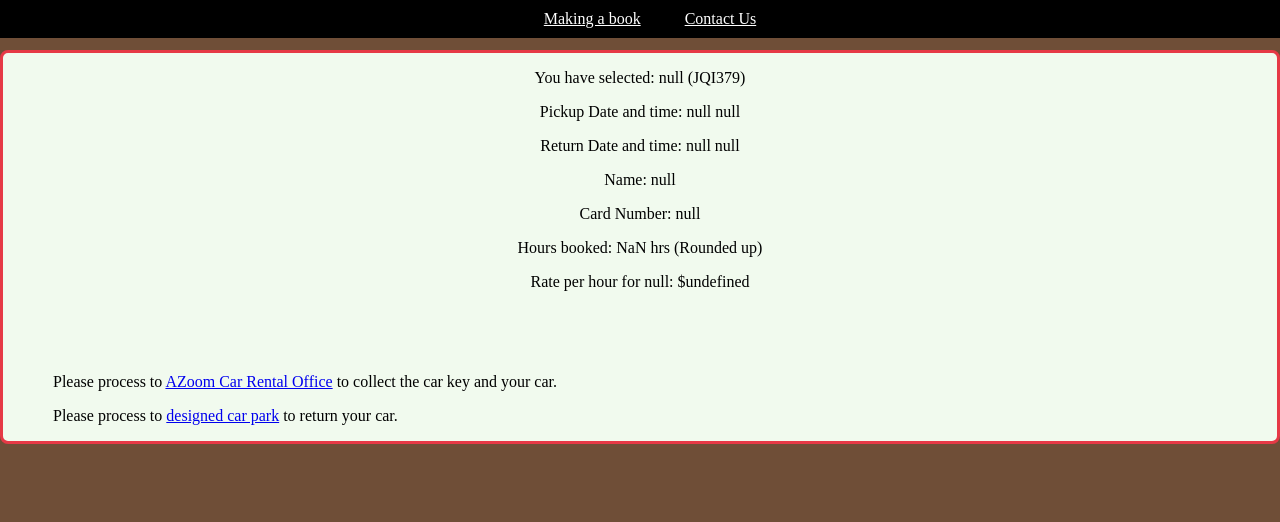
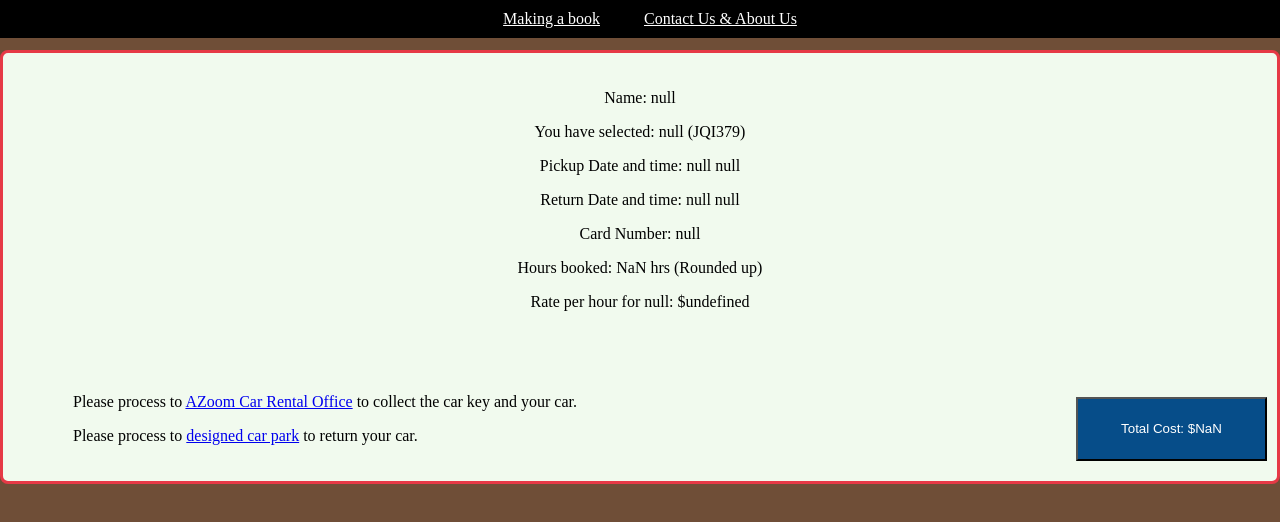
Before and after one commit to binbin-say-go-home/bs_isit207.github.io, a plain HTML site: page results.html in a window 1280 px wide. Drawn offline with Linux system fonts and the light colour scheme.

Commit message:
Add files via upload

```diff
--- /dev/null
+++ b/contactus.css
@@ -0,0 +1,38 @@
+body {
+    background-color: #6F4E37;
+    margin: 0;
+}
+
+.top-row {
+    background-color: black;
+    color: white;
+    font-size: 16px;
+    text-align: center;
+    padding: 10px;
+    position: fixed;
+    width: 100%;
+    top: 0;
+    left: 0;
+}
+
+.top-row a {
+    color: white;
+    margin: 20px;
+}
+
+.container {
+    display: flex;
+    justify-content: center;
+    align-items: center;
+    height: 100vh;
+}
+
+.aboutUs, .contactUs {
+    text-align: center;
+    border-radius: 8px;
+    background-color: #f1faee;
+    border: 3px solid #e63946;
+    padding: 20px;
+    width: 45%;
+    margin: 10px;
+}
--- a/results.html
+++ b/results.html
@@ -2,21 +2,21 @@
 <html>
 <head>
     <meta charset="utf-8">
-    <title>AZoom Car Rental - Results</title>
+    <title>Booking Results</title>
     <!-- Load external CSS styles -->
     <link rel="stylesheet" href="resultstyles.css">
 </head>
 <body>
     <div class="top-row">
         <a href="main.html">Making a book</a>
-        <a href="contact.html">Contact Us</a>
+        <a href="contactus.html">Contact Us & About Us</a>
     </div>
 
 	<div class="bookingDetails">
+		<p id="name"></p>
         <p id="carResult"></p>
         <p id="pickupDateResult"></p>
         <p id="returnDateResult"></p>
-		<p id="name"></p>
         <p id="cardNumber"></p>
 		<p id="hoursbooked"></p>
 		<p id="rate"></p>
@@ -24,10 +24,11 @@
 
 		<div class="extra-info">
 			<p>Please process to <a href="https://maps.app.goo.gl/WwG8VZBM6Mf8hhmw5" target="_blank">AZoom Car Rental Office</a> to collect the car key and your car.</p>
-			<p>Please process to <a href="https://maps.app.goo.gl/WwG8VZBM6Mf8hhmw5" target="_blank">designed car park</a> to return your car.</p>
-			<p>
+			<p>Please process to <a href="https://maps.app.goo.gl/HTWV9f3zYPM8SXnt7" target="_blank">designed car park</a> to return your car.</p>
 
 		</div>
+
+		<button id="totalcost"></button>
     </div>
 
 	<script src="resultscript.js"></script>
--- a/resultscript.js
+++ b/resultscript.js
@@ -21,6 +21,12 @@ document.addEventListener("DOMContentLoaded", function() {
     // Calculate and display the hours
     calculateAndDisplayHours(pickupDate, pickupTime, returnDate, returnTime);
 	displayRate(car);
+
+	calculateTotalCost(calculateHoursBetweenDates(pickupDate, pickupTime, returnDate, returnTime), displayRate(car));
+
+
+
+
 });
 
 function calculateHoursBetweenDates(startDate, startTime, endDate, endTime) {
@@ -59,6 +65,7 @@ function displayRate(car) {
     }
 
     rateElement.textContent = "Rate per hour for " + car + ": $" + rate;
+	return rate;
 }
 
 function generateRandomPlateNumber() {
@@ -79,3 +86,8 @@ function generateRandomPlateNumber() {
 
     return plateNumber;
 }
+
+function calculateTotalCost(hours, rate) {
+	const totalCost = hours * rate;
+	document.getElementById("totalcost").textContent = "Total Cost: $" + totalCost;
+}
--- a/resultstyles.css
+++ b/resultstyles.css
@@ -20,16 +20,43 @@ body {
     margin: 20px;
 }
 
+.extra-info{
+	text-align: left;
+	padding-top: 50px;
+	padding-left: 50px;
+}
+
 .bookingDetails {
     text-align: center;
     border-radius: 8px;
     background-color: #f1faee;
     border: 3px solid #e63946;
     margin-top: 50px;
+    position: relative;
+    padding: 20px;
+
 }
 
-.extra-info{
-	text-align: left;
-	padding-top: 50px;
-	padding-left: 50px;
+#totalcost {
+    position: absolute;
+    bottom: 0;
+    right: 0;
+    background-color: #064d89;
+    color: white;
+	margin: 10px;
+	width: 15%;
+	height: 15%;
+	cursor: pointer;
+	text-align: center;
+	margin-bottom: 20px;
 }
+
+#totalcost:hover {
+	background-color: #3e8e41
+}
+
+#totalcost:active {
+  background-color: #3e8e41;
+  box-shadow: 0 5px #666;
+  transform: translateY(4px);
+}
```
Also changed, not shown: contactus.html (added, +34 -0 lines).
